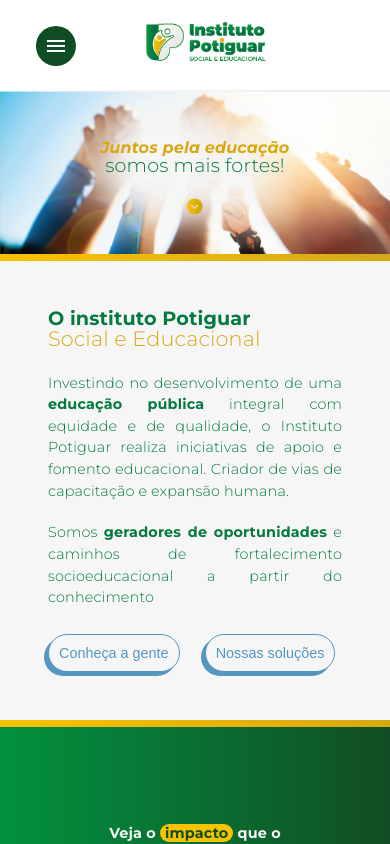
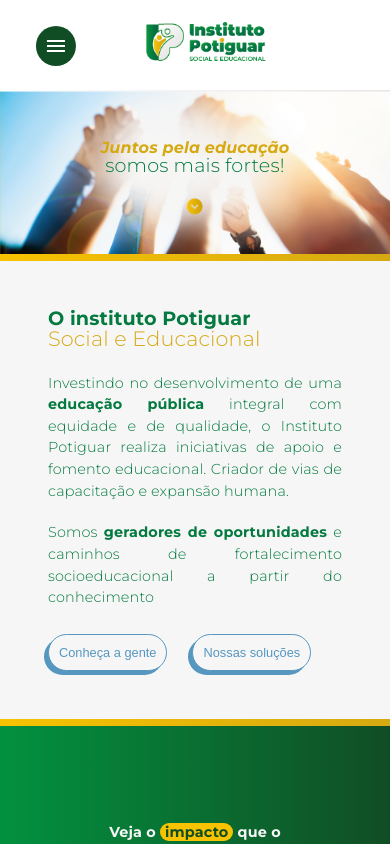
Before and after one commit to esaumatias/instituto-potiguar-web, a React (Create React App) app: page / in a window 390 px wide. Shown: the top 844 px of the page. Built offline with nearby package versions, Linux system fonts and the light colour scheme.

Commit message:
feat - adiciona icone do instituto potiguar

```diff
--- a/public/index.html
+++ b/public/index.html
@@ -3,7 +3,7 @@
 
 <head>
   <meta charset="utf-8" />
-  <link rel="icon" href="%PUBLIC_URL%/favicon.ico" />
+  <link rel="icon" href="%PUBLIC_URL%/Logo.png" />
   <meta name="viewport" content="width=device-width, initial-scale=1" />
   <meta name="theme-color" content="#000000" />
   <meta name="description" content="Web site created using create-react-app" />
@@ -25,7 +25,7 @@
       work correctly both with client-side routing and a non-root public URL.
       Learn how to configure a non-root public URL by running `npm run build`.
     -->
-  <title>React App</title>
+  <title>Instituto Potiguar</title>
 </head>
 
 <body>
--- a/src/Pages/Home/components/Section2/Section2.css
+++ b/src/Pages/Home/components/Section2/Section2.css
@@ -111,9 +111,11 @@
   .containerSection2 .subtitle {
     font-size: 1.3rem;
   }
-  .containerSection2 .containerText .text,
+  .containerSection2 .containerText .text {
+    font-size: 0.9rem;
+  }
   .containerSection2 .button {
-    font-size: 0.9rem;
+    font-size: 0.8rem;
   }
   .containerSection2 .content {
     padding: 3rem
```
Also changed, not shown: public/Logo.png (added), public/manifest.json.
